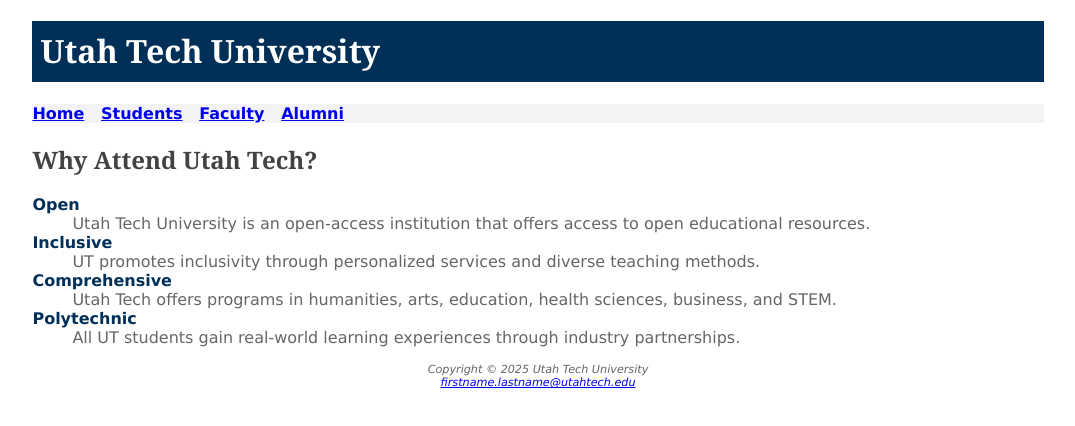
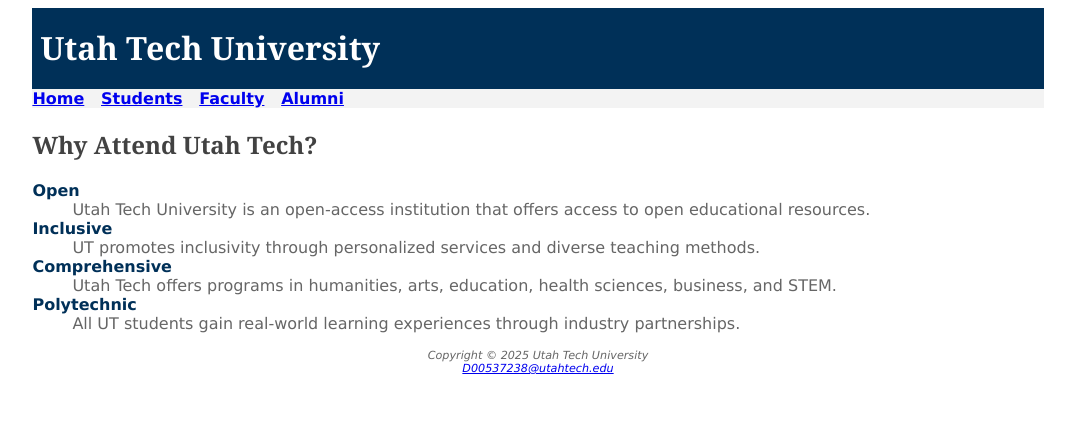
Before and after one commit to jorge-ruiz537238/se1400, a plain HTML site: page utahtech2/students.html in a window 1280 px wide. Shown: the whole page, without its empty margins (102-1177 px from the left). Drawn offline with Linux system fonts and the light colour scheme.

Commit message:
utahtech2.2

```diff
--- a/utahtech2/students.html
+++ b/utahtech2/students.html
@@ -2,7 +2,7 @@
 <html lang="en">
 <head>
 <title>Utah Tech University :: Students</title>
-    <link rel="stylesheet" href="styles.css">
+    <link rel="stylesheet" href="style.css">
   <meta charset="utf-8">
   <meta name="robots" content="noindex, nofollow">
 </head>
@@ -31,7 +31,7 @@
   </main>
   <footer>
       Copyright &copy; 2025 Utah Tech University<br>
-      <a href="mailto:firstname.lastname@utahtech.edu">firstname.lastname@utahtech.edu</a>
+      <a href="mailto:D00537238@utahtech.edu">D00537238@utahtech.edu</a>
   </footer>
     </div>
 </body>
--- a/utahtech2/styles.css
+++ b/utahtech2/style.css
@@ -3,7 +3,7 @@
    background-color: #ffffff;
    color:#666666;
  }
-header h1{
+header {
    background-color: #003058;
    color: #ffffff;
    font-family: Georgia, serif;
```
Also changed, not shown: utahtech2/index.html (+1 -1 lines).
